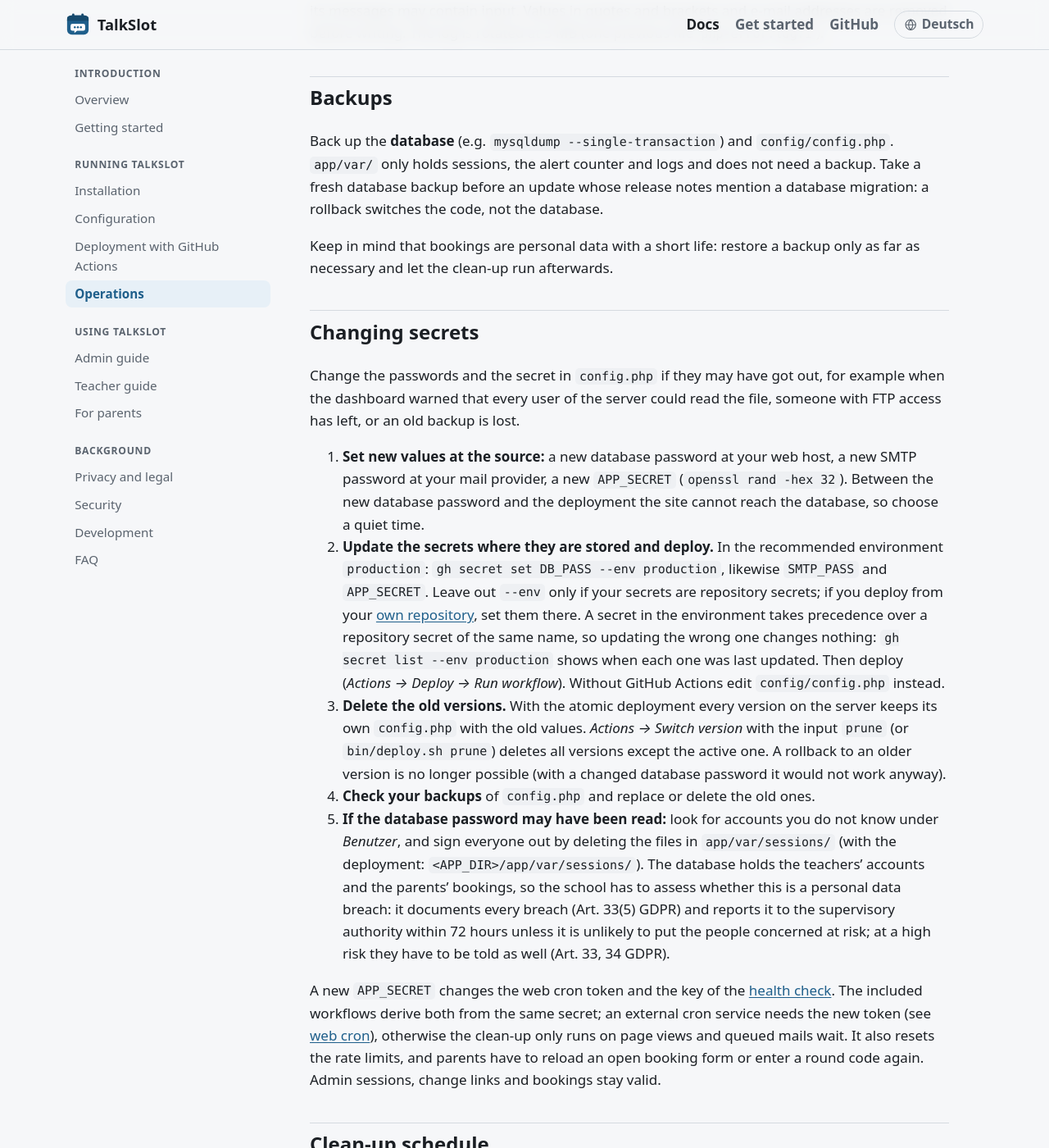
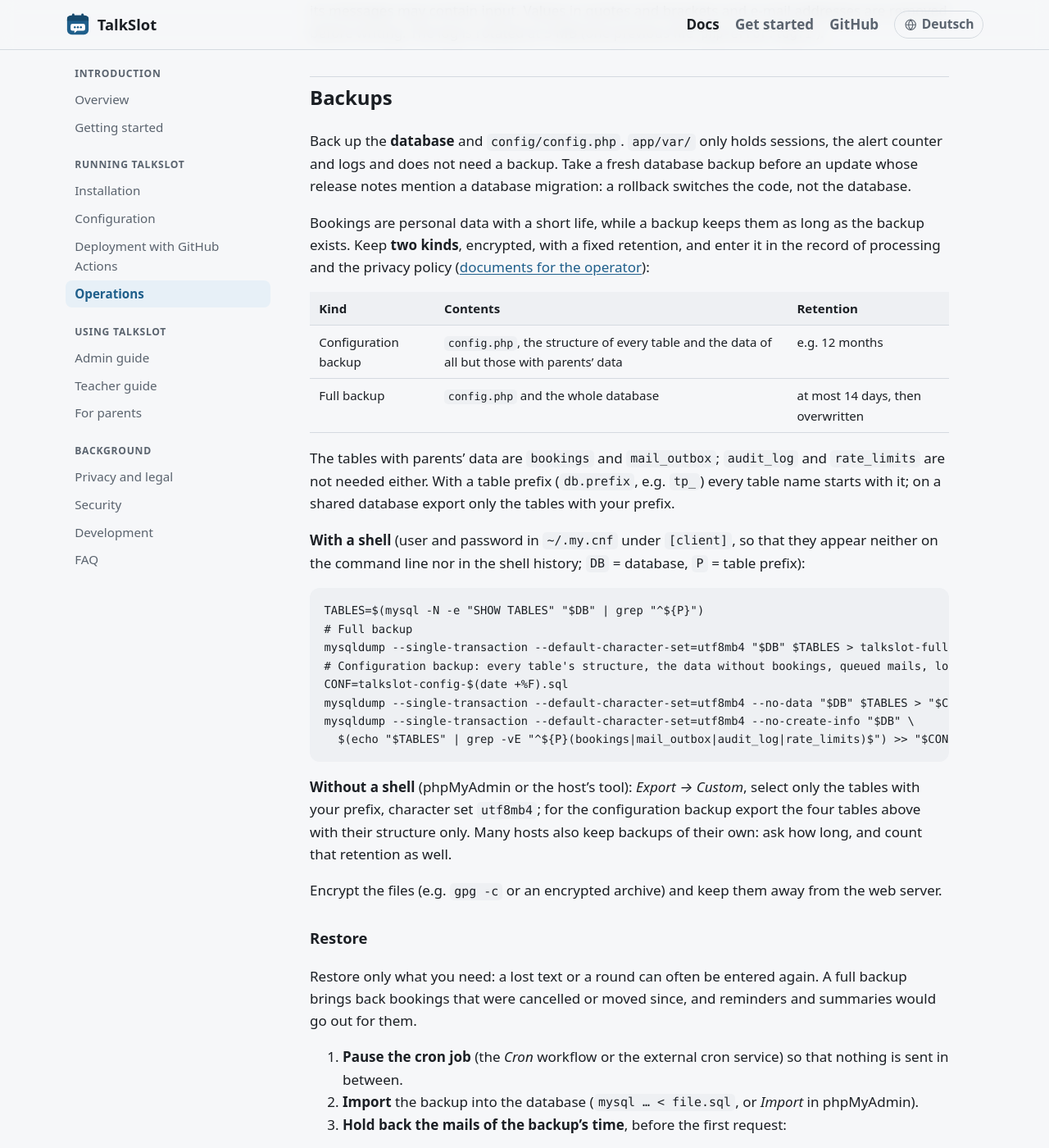
Before and after one commit to skornehl/talkslot, a Jekyll site: the page built from docs/guide/operations.md, in a window 1280 px wide and 1400 px high, scrolled down 3799 px. Shown: the whole window at 82% size. Built offline with Jekyll 4.4.1, drawn with Linux system fonts in a browser that asks for light colours; some of the changed text lies outside the part shown.

Commit message:
wip(privacy): operator documents P1-12, EN drafts at the pause (DE, nav and links missing)

````diff
--- a/docs/guide/operations.md
+++ b/docs/guide/operations.md
@@ -137,15 +137,69 @@ TalkSlot writes its own log to `app/var/php-error.log`; PHP's own logging is swi
 messages may contain input. Values in quotes and brackets and e-mail addresses are removed before
 writing. The log is rotated at 5 MB (one previous file `php-error.log.1`).
 
-## Backups
+## Backups {#backups}
 
-Back up the **database** (e.g. `mysqldump --single-transaction`) and `config/config.php`. `app/var/` only
-holds sessions, the alert counter and logs and does not need a backup. Take a fresh database backup
-before an update whose release notes mention a database migration: a rollback switches the code, not the
-database.
+Back up the **database** and `config/config.php`. `app/var/` only holds sessions, the alert counter and logs
+and does not need a backup. Take a fresh database backup before an update whose release notes mention a
+database migration: a rollback switches the code, not the database.
 
-Keep in mind that bookings are personal data with a short life: restore a backup only as far as
-necessary and let the clean-up run afterwards.
+Bookings are personal data with a short life, while a backup keeps them as long as the backup exists. Keep
+**two kinds**, encrypted, with a fixed retention, and enter it in the record of processing and the privacy
+policy ([documents for the operator]({{ '/guide/operator-documents/' | relative_url }}#backups-and-retention)):
+
+| Kind | Contents | Retention |
+|---|---|---|
+| Configuration backup | `config.php`, the structure of every table and the data of all but those with parents' data | e.g. 12 months |
+| Full backup | `config.php` and the whole database | at most 14 days, then overwritten |
+
+The tables with parents' data are `bookings` and `mail_outbox`; `audit_log` and `rate_limits` are not needed
+either. With a table prefix (`db.prefix`, e.g. `tp_`) every table name starts with it; on a shared
+database export only the tables with your prefix.
+
+**With a shell** (user and password in `~/.my.cnf` under `[client]`, so that they appear neither on the
+command line nor in the shell history; `DB` = database, `P` = table prefix):
+
+```bash
+TABLES=$(mysql -N -e "SHOW TABLES" "$DB" | grep "^${P}")
+# Full backup
+mysqldump --single-transaction --default-character-set=utf8mb4 "$DB" $TABLES > talkslot-full-$(date +%F).sql
+# Configuration backup: every table's structure, the data without bookings, queued mails, log and rate limits
+CONF=talkslot-config-$(date +%F).sql
+mysqldump --single-transaction --default-character-set=utf8mb4 --no-data "$DB" $TABLES > "$CONF"
+mysqldump --single-transaction --default-character-set=utf8mb4 --no-create-info "$DB" \
+  $(echo "$TABLES" | grep -vE "^${P}(bookings|mail_outbox|audit_log|rate_limits)$") >> "$CONF"
+```
+
+**Without a shell** (phpMyAdmin or the host's tool): *Export → Custom*, select only the tables with your
+prefix, character set `utf8mb4`; for the configuration backup export the four tables above with their
+structure only. Many hosts also keep
+backups of their own: ask how long, and count that retention as well.
+
+Encrypt the files (e.g. `gpg -c` or an encrypted archive) and keep them away from the web server.
+
+### Restore
+
+Restore only what you need: a lost text or a round can often be entered again. A full backup brings back
+bookings that were cancelled or moved since, and reminders and summaries would go out for them.
+
+1. **Pause the cron job** (the *Cron* workflow or the external cron service) so that nothing is sent in
+   between.
+2. **Import** the backup into the database (`mysql … < file.sql`, or *Import* in phpMyAdmin).
+3. **Hold back the mails of the backup's time**, before the first request:
+   ```sql
+   DELETE FROM tp_mail_outbox;
+   UPDATE tp_bookings SET reminded_at = NOW() WHERE reminded_at IS NULL;
+   ```
+   (with your prefix instead of `tp_`). Parents of restored bookings then get no reminder; their links keep
+   working.
+4. **Open the admin area once**: database migrations run automatically if the backup is from an older
+   version. Then run the clean-up (`php bin/cron.php`, or resume the cron job): bookings whose day has passed
+   are deleted.
+5. **Tell the teachers** that bookings cancelled or moved after `[TIME OF THE BACKUP]` may be back in their
+   lists, so that they can check them with the parents.
+6. Resume the cron job.
+
+Test a restore once a year on a separate database (e.g. a copy with another prefix), and note the result.
 
 ## Changing secrets {#changing-secrets}
 
````
Also changed, not shown: docs/guide/operator-documents.md (added, +258 -0 lines), docs/guide/security.md (+38 -0 lines).
